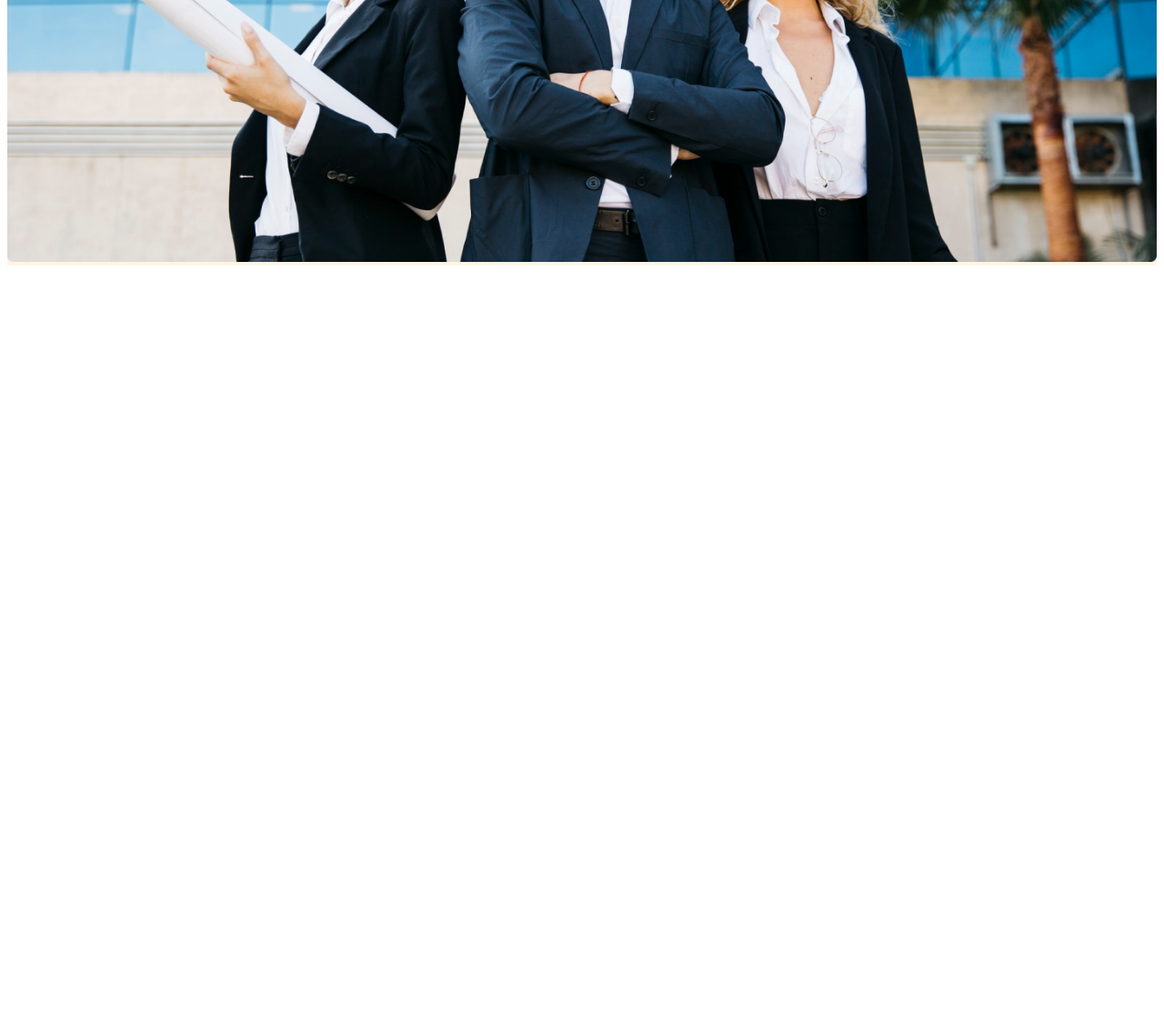
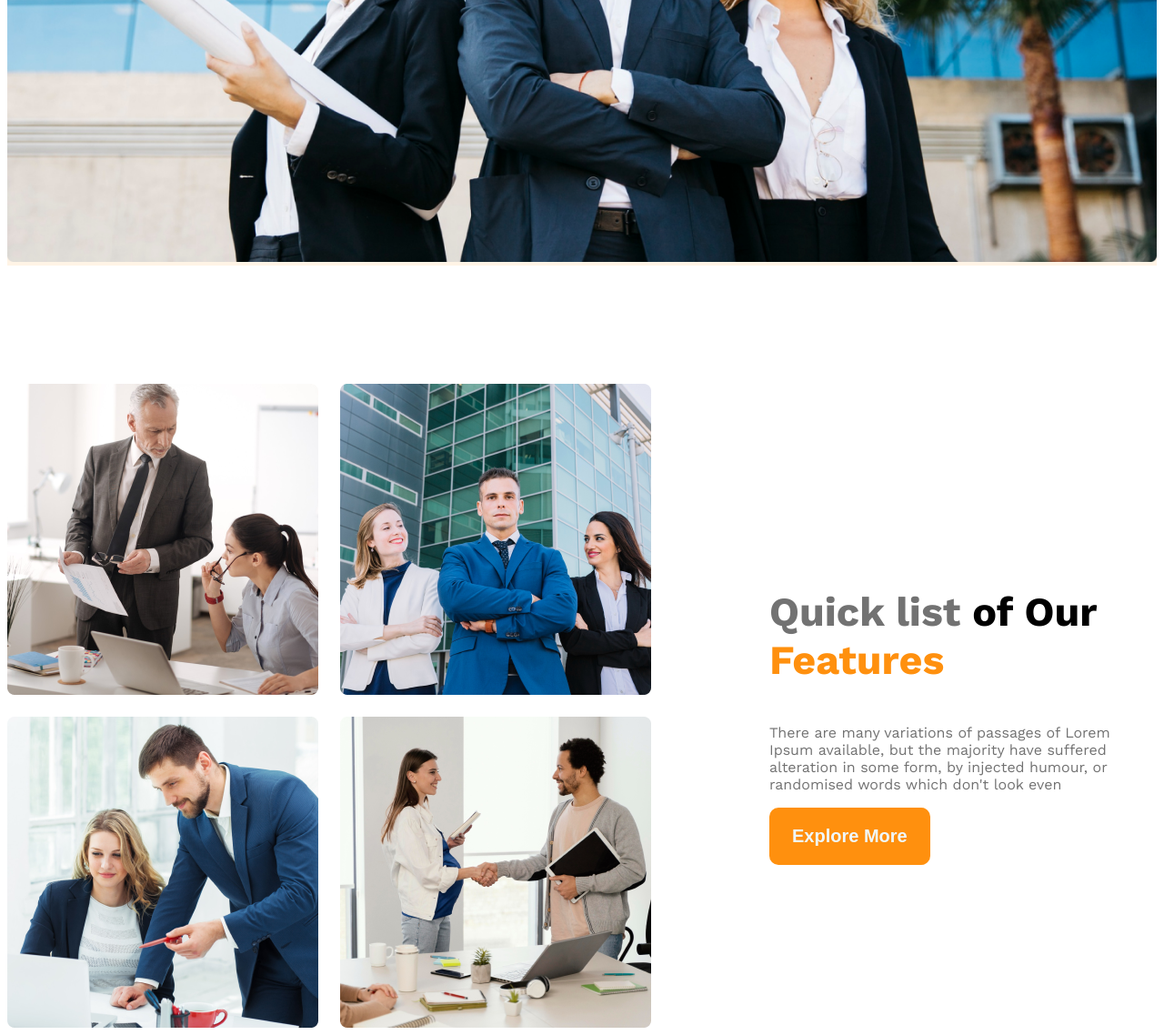
Before and after one commit to rishadahammed/g3-architects, a plain HTML site: page index.html in a window 1280 px wide. Shown: the part 892-2030 px from the top of the page at 91% size. Before the commit the page ends 1192 px from the top, so only its background shows below. Drawn offline with nearby package versions, Linux system fonts and the light colour scheme.

Commit message:
some new cods

```diff
--- a/index.html
+++ b/index.html
@@ -30,7 +30,19 @@
         </div>
     </header>
     <main>
-
+        <section class="teams display-flex">
+            <div class="team-img-container">
+                <img src="images/team1.png" alt="">
+                <img src="images/team2.png" alt="">
+                <img src="images/team3.png" alt="">
+                <img src="images/team4.png" alt="">
+            </div>
+                <div class="our-features">
+                    <h3 class="feature-title"><span id="quick-list" class="text-light-gray">Quick list</span> <span>of Our</span> <span class="text-primary">Features</span></h3>
+                    <p class="feature-description text-light-gray">There are many variations of passages of Lorem Ipsum available, but the majority have suffered alteration in some form, by injected humour, or randomised words which don't look even</p>
+                    <button class="btn-primary">Explore More</button>
+                </div>
+        </section>
     </main>
     <footer>
 
--- a/style.css
+++ b/style.css
@@ -10,6 +10,10 @@
 /* shared style */
 .display-flex{
     display: flex;
+}
+
+.text-primary{
+    color: #FF900E;
 }
 .text-gray{
     color:#424242 ;
@@ -30,6 +34,15 @@
     border-radius: 10px;
     border: none;
 }
+
+main{
+    max-width: 1440px;
+    margin: 0 auto;
+}
+main > section{
+    margin-top: 130px;
+}
+
 /* header style */
 
 /* navbar related style */
@@ -69,8 +82,39 @@
 .banner-imge{
     width: 100%;
 }
+
+.teams{
+    align-items: center;
+}
+
+.team-img-container{
+    display: grid;
+    grid-template-columns: repeat(2,1fr);
+    gap: 24px;
+}
+
+.our-features{
+    margin-left: 130px;
+    max-width: 530px;
+}
+.feature-title{
+    font-size: 2.8rem;
+    font-weight: 700;
+}
+#quick-lis{
+    font-weight: 500;
+}
+
 @media screen and (max-width:576px) {
-    .navbar, .nav-link{
+    .navbar,
+    .nav-link,
+    .teams{
         flex-direction: column;
     }
+    .team-img-container{
+        grid-template-columns: repeat(1, 1fr);
+    }
+     .our-features{
+        margin-left: 20px;
+     }
 }
```
